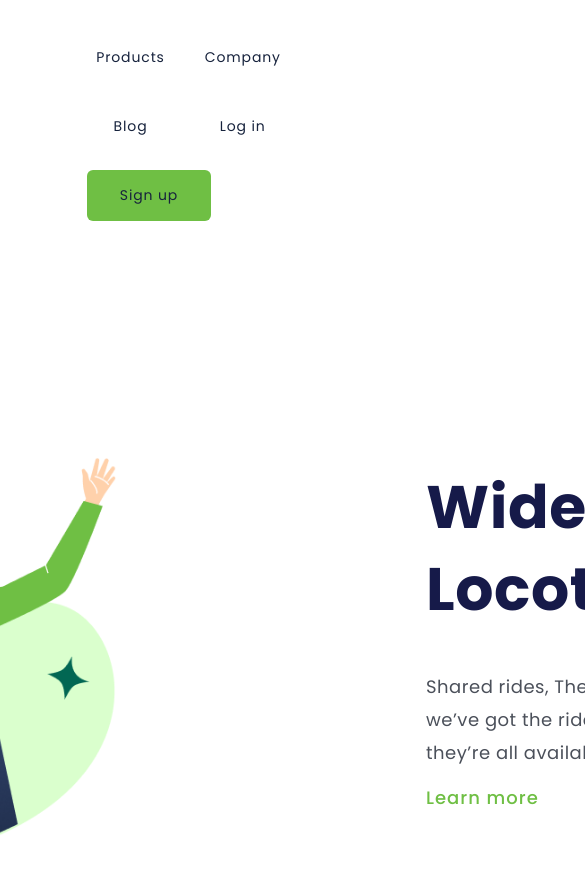
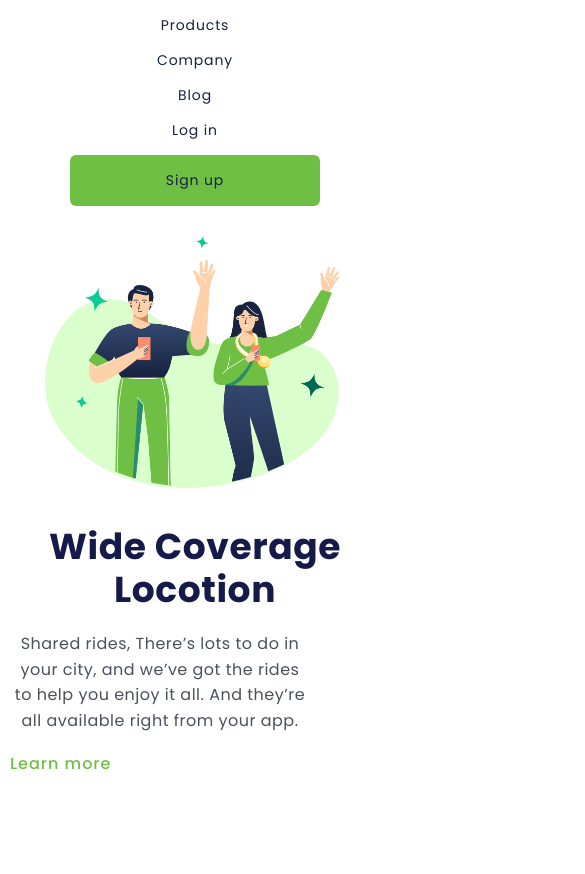
Before and after one commit to daniellypedrini/Primeiro-Desafio, a plain HTML site: page index.html in a window 390 px wide. Shown: the top 874 px of the page, 585 px wide, since content can reach past the window. After the commit the page ends 844 px from the top, so only its background shows below. Drawn offline with Linux system fonts and the light colour scheme.

Commit message:
acrescentei o código responssivél

```diff
--- a/style.css
+++ b/style.css
@@ -109,3 +109,63 @@
     font-size: 22px;
     text-decoration: underline;
 }
+
+@media screen and (max-width: 600px) {
+    section {
+        flex-direction: column;
+        align-items: center;
+        padding: 0 10px;
+    }
+
+    .links {
+        margin-left: 0;
+        display: flex;
+        flex-direction: column;
+        align-items: center;
+    }
+
+    .menu {
+        width: auto;
+        margin-top: 15px;
+        margin-right: 0;
+        display: block;
+    }
+
+    button {
+        width: 100%;
+        max-width: 250px;
+        margin-top: 15px;
+    }
+
+    img {
+        width: 100%;
+        max-width: 300px;
+        height: auto;
+        margin-top: 30px;
+        margin-left: 0;
+    }
+
+    h1 {
+        font-size: 36px;
+        line-height: 1.2;
+        text-align: center;
+        margin-top: 30px;
+        margin-left: 0;
+    }
+
+    p {
+        width: 100%;
+        max-width: 300px;
+        font-size: 16px;
+        line-height: 1.6;
+        text-align: center;
+        margin: 20px 0;
+    }
+
+    .aside-text {
+        text-align: center;
+        margin-top: 30px;
+        margin-left: 0;
+        font-size: 16px;
+    }
+}
```
